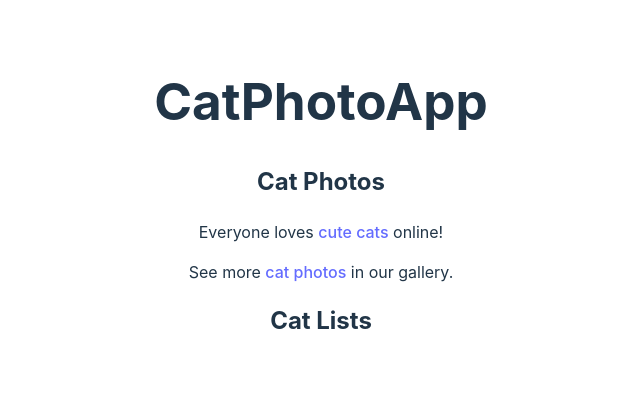
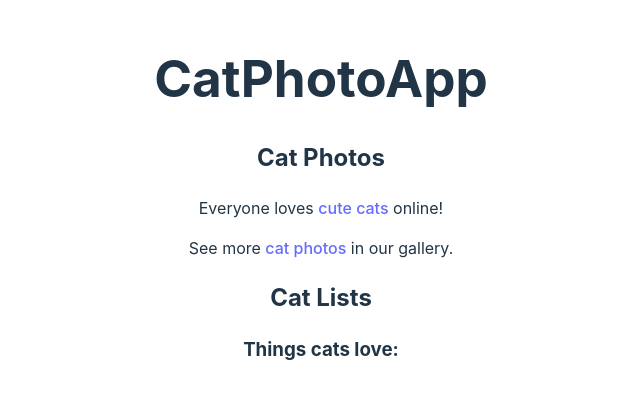
Before and after one commit to obyedov/cat-photo-app, a React (Vite) app: page / in a window 1280 px wide. Shown: the part 201-600 px from the top of the page, without its empty margins (319-959 px from the left). Built offline with nearby package versions, Linux system fonts and the light colour scheme.

Commit message:
Add content to new section

```diff
--- a/src/App.tsx
+++ b/src/App.tsx
@@ -19,6 +19,7 @@ function App() {
             </section>
             <section>
                 <h2>Cat Lists</h2>
+                <h3>Things cats love:</h3>
             </section>
         </main>
     </>
```
